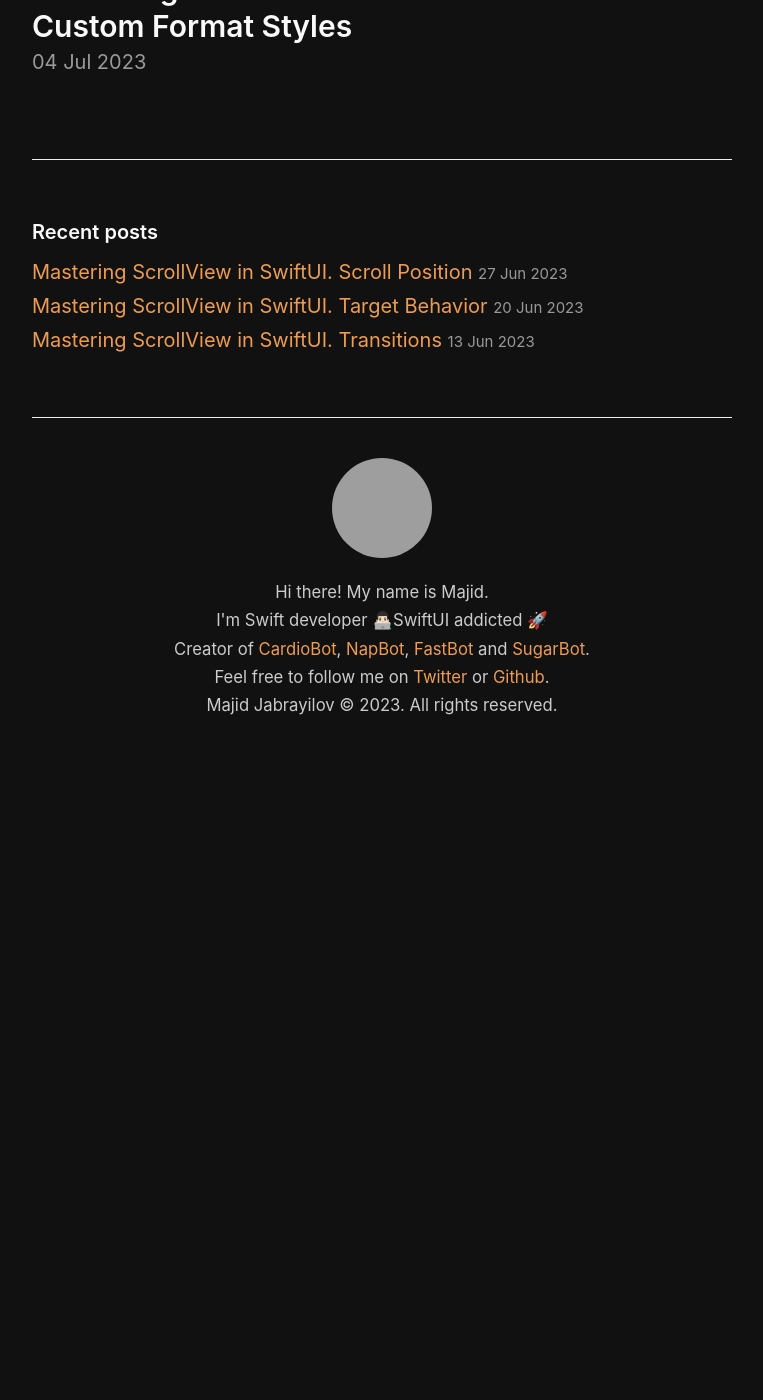
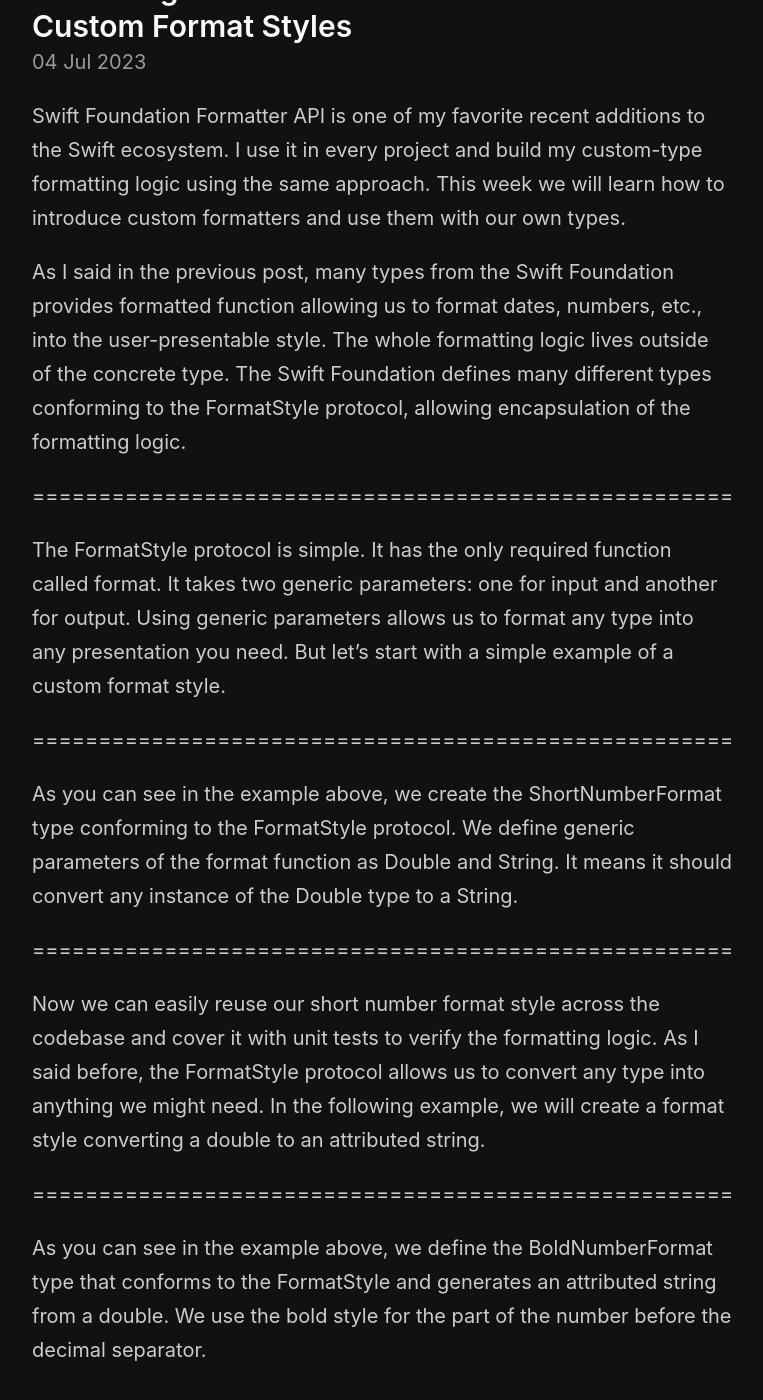
Before and after one commit to mecid/mecid.github.io, a Jekyll site: the page built from _posts/2023-07-04-mastering-swift-foundation-formatter-api-custom-format-styles.md, in a window 1280 px wide and 1400 px high, scrolled down 214 px. Shown: the whole window, without its empty margins (258-1021 px from the left). Built offline with Jekyll 4.4.1, drawn with Linux system fonts in a browser that asks for light colours; before the commit the page ends 974 px from its top, so only the background shows below that; some of the changed text lies outside the part shown; grey boxes are pictures that could not be loaded.

Commit message:
custom format styles post content added

```diff
--- a/_posts/2023-07-04-mastering-swift-foundation-formatter-api-custom-format-styles.md
+++ b/_posts/2023-07-04-mastering-swift-foundation-formatter-api-custom-format-styles.md
@@ -2,3 +2,41 @@
 title: Mastering Swift Foundation Formatter API. Custom Format Styles
 layout: post
 ---
+
+Swift Foundation Formatter API is one of my favorite recent additions to the Swift ecosystem. I use it in every project and build my custom-type formatting logic using the same approach. This week we will learn how to introduce custom formatters and use them with our own types.
+
+As I said in the previous post, many types from the Swift Foundation provides formatted function allowing us to format dates, numbers, etc., into the user-presentable style. The whole formatting logic lives outside of the concrete type. The Swift Foundation defines many different types conforming to the FormatStyle protocol, allowing encapsulation of the formatting logic.
+
+=====================================================
+
+The FormatStyle protocol is simple. It has the only required function called format. It takes two generic parameters: one for input and another for output. Using generic parameters allows us to format any type into any presentation you need. But let's start with a simple example of a custom format style.
+
+=====================================================
+
+As you can see in the example above, we create the ShortNumberFormat type conforming to the FormatStyle protocol. We define generic parameters of the format function as Double and String. It means it should convert any instance of the Double type to a String.
+
+=====================================================
+
+Now we can easily reuse our short number format style across the codebase and cover it with unit tests to verify the formatting logic. As I said before, the FormatStyle protocol allows us to convert any type into anything we might need. In the following example, we will create a format style converting a double to an attributed string.
+
+=====================================================
+
+As you can see in the example above, we define the BoldNumberFormat type that conforms to the FormatStyle and generates an attributed string from a double. We use the bold style for the part of the number before the decimal separator.
+
+=====================================================
+
+We can use the BoldNumberFormat type with Text in SwiftUI or UILabel in UIKit to display doubles using attributed strings.
+
+The formatted function is part of the many Swift Foundation types, but what about our own types? We can easily define the same formatted function on our types and reuse the FormatStyle protocol.
+
+=====================================================
+
+As you can see in the example above, we define the formatted function on our Product type. We also create the ProductPriceFormat type that uses current and old prices to generate an attributed string with a price where the old price is crossed out.
+
+=====================================================
+
+I use this approach to encapsulate and reuse my formatting logic for my own model types. But usually, instead of creating a bunch of types conforming to the FormatStyle protocol, I define a nested Formatter struct inside a model type and create a bunch of extensions to cover every single use-case I need.
+
+=====================================================
+
+This week we discussed encapsulating formatting logic for our model types by reusing the lovely approach from the Swift Foundation.
```
